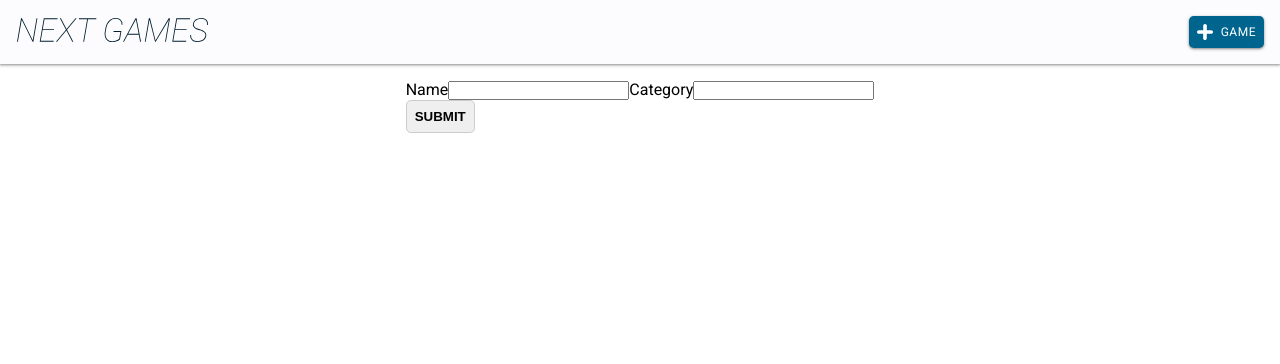
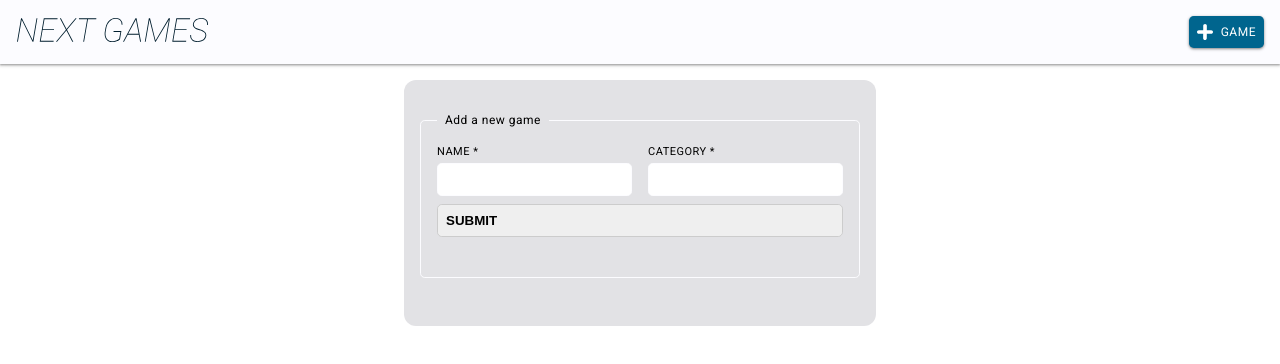
Before and after one commit to gianlucasudano/nextsprint-games, a Next.js app: page /add-game in a window 1280 px wide. Shown: the top 364 px of the page. Built offline with nearby package versions, Linux system fonts and the light colour scheme.

Commit message:
AddGameForm validation

```diff
--- a/app/actions.ts
+++ b/app/actions.ts
@@ -10,7 +10,7 @@ export async function deleteGame(
   prevState: {
     message: string;
   },
-  formData: FormData
+  formData: FormData,
 ) {
   const schema = z.object({
     id: z.string().min(1),
@@ -36,35 +36,38 @@ export async function deleteGame(
 }
 
 export async function addGame(
-  prevState: {
-    message: string;
-  },
-  formData: FormData
+  prevState: { message: string[] | undefined },
+  formData: FormData,
 ) {
   const schema = z.object({
-    name: z.string().min(1),
-    category: z.string().min(1),
+    name: z.string().min(1, "Name is a required field"),
+    category: z.string().min(1, "Category is a required field"),
   });
-  const data = schema.parse({
+  const validation = schema.safeParse({
     category: formData.get("category"),
     name: formData.get("name"),
   });
 
-  const newGame = {
-    name: data.name,
-    category: data.category,
-  };
-
   try {
+    if (validation.success) {
       await fetch(apiGamesUrl, {
         method: "POST",
         headers: { "content-type": "application/json" },
-      body: JSON.stringify(newGame),
+        body: JSON.stringify(validation.data),
       });
       revalidatePath("/");
+    }
   } catch (error) {
-    return { message: `Failed to add ${data.name}` };
+    console.log("error", error);
   } finally {
+    if (validation.success) {
       redirect("/");
+    } else {
+      return {
+        message: validation.error?.errors.map(
+          (errorOccurred) => errorOccurred.message,
+        ),
+      };
     }
   }
+}
--- a/app/add-game/page.tsx
+++ b/app/add-game/page.tsx
@@ -1,11 +1,13 @@
 import styles from "@/app/page.module.css";
 
-import { AddGameForm } from '@/app/components/add-game-form'
+import { AddGameForm } from "@/app/components/add-game-form";
 
 export default function AddGame() {
   return (
     <main className={styles.main}>
-      <AddGameForm />
+      <div className={styles.content}>
+        <AddGameForm />
+      </div>
     </main>
   );
 }
--- a/app/components/add-game-form/index.tsx
+++ b/app/components/add-game-form/index.tsx
@@ -1,27 +1,60 @@
 "use client";
-import { useFormState } from 'react-dom';
+import { useFormState } from "react-dom";
 import { addGame } from "@/app/actions";
 
-import {Submit} from '@/app/components/buttons/submit'
+import { StackedContainer } from "@/app/components/stacked-container";
+import { Submit } from "@/app/components/buttons/submit";
+
+import styles from "./styles.module.css";
 
 const initialState = {
-  message: "",
+  message: [],
 };
 
 export function AddGameForm() {
+  const [state, formAction] = useFormState(addGame, initialState);
+  return (
+    <StackedContainer>
+      <form action={formAction}>
+        <fieldset className={styles.fieldset}>
+          <legend className={`${styles.legend} label-medium`}>
+            Add a new game
+          </legend>
+          <div className={styles.groupedLabels}>
+            <label className={`${styles.label} label-small`} htmlFor="name">
+              Name *
+              <input
+                className={styles.textInput}
+                type="text"
+                id="nameGame"
+                name="name"
+              />
+            </label>
+            <label className={`${styles.label} label-small`} htmlFor="category">
+              Category *
+              <input
+                className={styles.textInput}
+                type="text"
+                id="categoryName"
+                name="category"
+              />
+            </label>
+          </div>
 
-  const [state, formAction] = useFormState(addGame, initialState);
-
-  return (
-    <form action={formAction}>
-      <label htmlFor="name">Name</label>
-      <input type="text" id="nameGame" name="name" required />
-      <label htmlFor="category">Category</label>
-      <input type="text" id="categoryName" name="category" required />
-      <Submit />
-      <p aria-live="polite" className="sr-only" role="status">
-        {state?.message}
-      </p>
-    </form>
+          <Submit />
+          <p
+            aria-live="polite"
+            className={`${styles.errorBox} ${state?.message.length > 0 ? "error-container" : ""} label-small`}
+            role="status"
+          >
+            {state?.message?.map((message) => (
+              <span className="on-error-container-text" key={message}>
+                {message}
+              </span>
+            ))}
+          </p>
+        </fieldset>
+      </form>
+    </StackedContainer>
   );
 }
--- /dev/null
+++ b/app/components/add-game-form/styles.module.css
@@ -0,0 +1,49 @@
+.border {
+  border-color: var(--md-sys-color-surface-light);
+  border-style: solid;
+  border-width: thin;
+  border-radius: 0.3rem;
+}
+
+.fieldset {
+  composes: border;
+  display: flex;
+  flex-direction: column;
+  gap: 0.5rem;
+  padding: 1rem;
+}
+
+.label {
+  display: flex;
+  flex-direction: column;
+  gap: 0.2rem;
+  text-transform: uppercase;
+}
+
+.textInput {
+  composes: border;
+  padding: 0.5rem;
+}
+
+.legend {
+  padding: 0 0.5rem;
+}
+
+.groupedLabels {
+  display: flex;
+  flex-direction: column;
+  @media (min-width: 768px) {
+    display: grid;
+    grid-gap: 1rem;
+    grid-template-columns: repeat(2, 1fr);
+    max-width: 100%;
+  }
+}
+
+.errorBox {
+  display: flex;
+  flex-direction: column;
+  gap: 0.2rem;
+  padding: 0.5rem;
+  border-radius: 0.3rem;
+}
--- a/app/components/cards/stacked-card/styles.module.css
+++ b/app/components/cards/stacked-card/styles.module.css
@@ -1,15 +1,16 @@
 .layout {
   display: flex;
-  width: 320px;
+  width: calc(20 * 1rem);
   aspect-ratio: 3/2;
   justify-content: center;
   align-items: center;
   flex-shrink: 0;
   border-radius: 12px;
-  transition: background-color, box-shadow 0.3s ease-out allow-discrete;
+  transition:
+    background-color,
+    box-shadow 0.3s ease-out allow-discrete;
   overflow: hidden;
 }
-
 
 .filled {
   composes: layout;
@@ -23,10 +24,10 @@
     30,
     0.08
   ); /* --md-ref-palette-neutral10 + 0.08 opacity */
-  box-shadow: 0px 1px 3px 1px rgba(0, 0, 0, 0.15),
+  box-shadow:
+    0px 1px 3px 1px rgba(0, 0, 0, 0.15),
     0px 1px 2px 0px rgba(0, 0, 0, 0.3);
 }
-
 
 .filled:focus,
 .filled:active {
--- /dev/null
+++ b/app/components/stacked-container/index.tsx
@@ -0,0 +1,7 @@
+import styles from "./styles.module.css";
+
+interface ContainerProps extends React.HTMLAttributes<HTMLDivElement> {}
+
+export function StackedContainer({ ...restProps }: ContainerProps) {
+  return <div className={styles.filled} {...restProps} />;
+}
--- /dev/null
+++ b/app/components/stacked-container/styles.module.css
@@ -0,0 +1,18 @@
+.layout {
+  display: flex;
+  width: 100%;
+  justify-content: center;
+  align-items: center;
+  flex-shrink: 0;
+  border-radius: 12px;
+  padding: 2rem 1rem 3rem 1rem;
+  transition:
+    background-color,
+    box-shadow 0.3s ease-out allow-discrete;
+  overflow: hidden;
+}
+
+.filled {
+  composes: layout;
+  background: var(--md-ref-palette-neutral90);
+}
--- a/app/page.module.css
+++ b/app/page.module.css
@@ -7,12 +7,15 @@
 
 .main {
   composes: centerContent;
-  padding: 5rem 0 3rem 0;
+  padding: 5rem 0.5rem 3rem 0.5rem;
   min-height: 100vh;
 }
 
 .content {
   composes: centerContent;
   max-width: var(--max-width);
-
+  width: calc(100vw - 1rem);
+  @media (min-width: 768px) {
+    width: auto;
+  }
 }
```
Also changed, not shown: 1 other file (tests, documents, lock files or other folders). Lines whose indentation alone changed are shown as unchanged.
